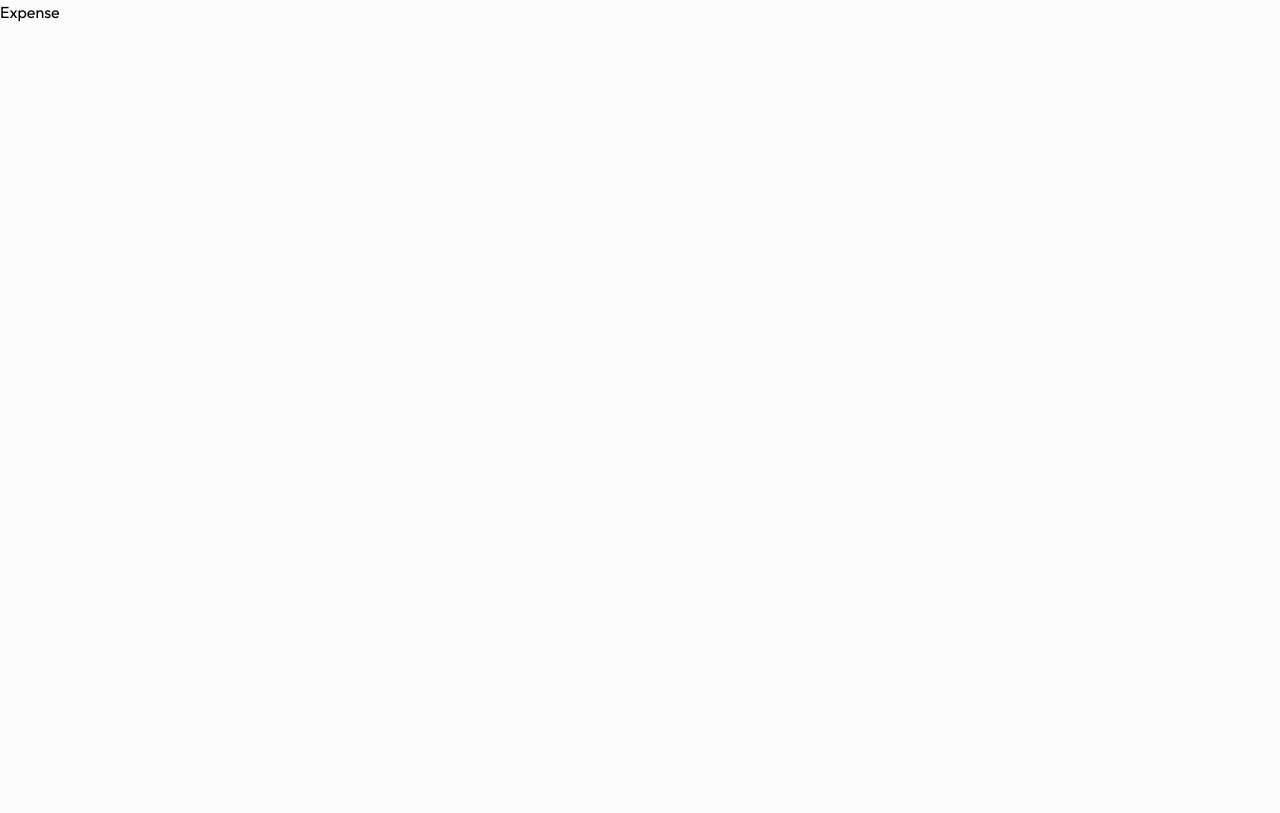
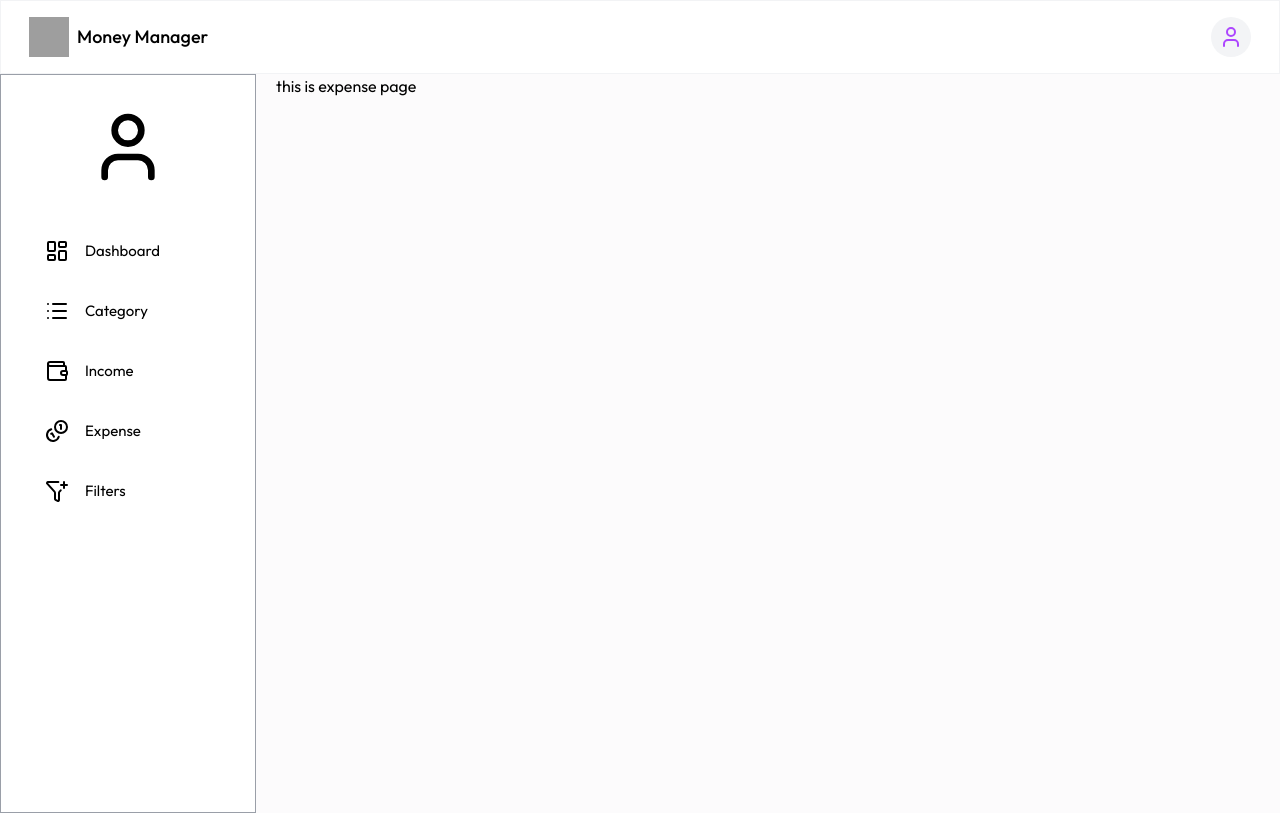
Before and after one commit to prakhargupta1234/ExpenseMonitor_Frontend, a React (Vite) app: page /expense in a window 1280 px wide. Built offline with nearby package versions, Linux system fonts and the light colour scheme; grey boxes are pictures that could not be loaded.

Commit message:
update the dashboard

```diff
--- a/src/assets/assets.js
+++ b/src/assets/assets.js
@@ -1,7 +1,41 @@
 import logo from './logo.png';
 import background from './bgcimage.png';
 
+import { Coins, FunnelPlus, LayoutDashboard, List, Wallet } from "lucide-react";
 export const assets={
     logo,
     background,
 }
+
+export const SIDE_BAR_DATA = [
+  {
+    id: "01",
+    label: "Dashboard",
+    icon: LayoutDashboard,
+    path: "/dashboard",
+  },
+  {
+    id: "02",
+    label: "Category",
+    icon: List,
+    path: "/category",
+  },
+  {
+    id: "03",
+    label: "Income",
+    icon: Wallet,
+    path: "/income",
+  },
+  {
+    id: "04",
+    label: "Expense",
+    icon: Coins,
+    path: "/expense",
+  },
+  {
+    id: "05",
+    label: "Filters",
+    icon: FunnelPlus,
+    path: "/filter",
+  },
+];
--- /dev/null
+++ b/src/components/dashboard.jsx
@@ -0,0 +1,18 @@
+import MenuBar from "./menuBar";
+import SideBar from "./sideBar";
+const Dashboard = ({children, activeMenu}) => {
+
+    return (
+        <div>
+            <MenuBar activeMenu={activeMenu}/>
+           <div className="flex">
+                <div className="max-[1080px]:hidden">
+                        <SideBar activeMenu={activeMenu}/>
+                </div>
+                <div className="grow mx-5">{children}</div>
+            </div>
+        </div>
+    )
+}
+
+export default Dashboard;
--- /dev/null
+++ b/src/components/menuBar.jsx
@@ -0,0 +1,106 @@
+import { useContext, useState ,useRef } from "react";
+import { AppContext } from "../context/AppContext";
+import { useNavigate } from "react-router-dom";
+import { Menu, X, User, LogOut } from "lucide-react";
+import logo from "../assets/logo.png";
+
+
+const MenuBar = () => {
+    const[openSideMenu, setOpenSideMenu] = useState(false);
+    const[showDropdown, setShowDropdown] = useState(false);
+    const dropDownRef= useRef(null);
+    const {user, clearUser}= useContext(AppContext);
+    const navigate = useNavigate();
+    console.log(user);
+
+    const handleLogout=()=>{
+        localStorage.clear();
+        clearUser();
+        setShowDropdown(false);
+        navigate("/login");
+
+    }
+
+
+    return(
+
+        <div className="flex items-center justify-between gap-5  bg-white
+        border border-b border-gray-200/50 backdrop-blur-[2px] py-4 px-4
+        sm:px-7 sticky top-0 z-30 ">
+        {/* Left side - Menu button and title*/}
+        <div className="flex items-center gap-5">
+            <button
+                onClick={() => setOpenSideMenu(!openSideMenu)}
+                className="block lg:hidden text-black hover:bg-gray-100 p-1 rounded transition-colors"
+            >
+                {openSideMenu ? (
+                <X className="text-2xl" />
+                ) : (
+                <Menu className="text-2xl" />
+                )}
+            </button>
+
+        <div className="flex items-center gap-2">
+            <img src={logo} alt="logo" className="h-10 w-10" />
+            <span className="text-lg font-medium text-black truncate">
+                Money Manager
+            </span>
+        </div>
+        </div>
+        {/* Right side - Avatar photo */}
+        <div className="relative" ref={dropDownRef}>
+        <button
+            onClick={() => setShowDropdown(!showDropdown)}
+            className="flex items-center justify-center w-10 h-10 bg-gray-100 hover:bg-gray-200 rounded-full transition-colors duration-200 focus:outline-none focus:ring-2 focus:ring-purple-800 focus:ring-offset-2">
+            <User className="text-purple-500" />
+        </button>
+
+        {/* DropDown Menu */}
+        {showDropdown && (
+            <div className="absolute right-0 mt-2 w-48 bg-white rounded-md shadow-lg border-gray-200  py-1 z-50">
+
+                {/* user info */}
+
+                <div className="px-4 py-3 border-b border-gray-100">
+                    <div className="flex items-center gap-3">
+                        <div className=" flex items-center justify-center
+                         w-8 h-8 bg-gray-100 rounded-full">
+                            <User className="w-4 h-4 text-purple-600" />
+                        </div>
+
+                        <div className="flex-1 min-w-0">
+                            <p className="text-sm font-medium text-gray-900 truncate">
+                                {user?.fullName}
+                            </p>
+                            <p className="text-xs text-gray-500 truncate">
+                                {user?.email}
+                            </p>
+                        </div>
+                    </div>
+                </div>
+
+                {/* drop down options */}
+                <div className="py-1">
+                <button
+                onClick={handleLogout}
+                className="flex items-center gap-3 w-full px-4 py-2 text-sm text-gray-700 hover:bg-gray-50 transition-colors duration-150">
+                    <LogOut className="w-4 h-4 text-gray-500"/>
+                    <span>Logout</span>
+                </button>
+
+                </div>
+            </div>
+        )}
+        </div>
+            {/* Mobile side menu */}
+            {openSideMenu && (
+            <div className="fixed left-0 right-0 bg-white border-b border-gray-200 lg:hidden z-20 top-[73px]">
+                <Sidebar />
+            </div>
+            )}
+        </div>
+
+    )
+}
+
+export default MenuBar;
--- /dev/null
+++ b/src/components/sideBar.jsx
@@ -0,0 +1,38 @@
+import { useContext } from "react";
+import { AppContext } from "../context/AppContext";
+import { User } from "lucide-react";
+import { SIDE_BAR_DATA } from "../assets/assets";
+import { useNavigate } from "react-router-dom";
+const SideBar = () => {
+    const {user}= useContext(AppContext);
+    const navigate = useNavigate();
+    return (
+        <div className="w-64 h-[calc(100vh-61px)] bg-white border  border-gray-700/50 p-5 sticky top-[61px] z-20">
+            <div className="flex flex-col items-center justify-center gap-3 mt-3 mb-7 ">
+                {user?.profileImageUrl ? (
+                    <img src={user?.profileImageUrl||""} alt="profile image"
+                    className=" w-20 h-20 bg-slate-400 rounded-full " />
+                ):(
+                    <User className="w-20 h-20 text-xl  "/>
+                )}
+
+                <h5 className="text-gray-980  font-medium leading-6">{user?.fullName ||""}</h5>
+
+            </div>
+
+            {SIDE_BAR_DATA.map((item, index) => (
+                <button
+                    onClick={()=>navigate(item.path)}
+                    key={`menu_${index}`}
+                    className="cursor-pointer w-full flex items-center gap-4 text-[15px] py-3 px-6 rounded-lg mb-3"
+                >
+                    <item.icon className="text-xl" />
+                    {item.label}
+                </button>
+
+            ))}
+        </div>
+    )
+}
+
+export default SideBar;
--- a/src/context/AppContext.jsx
+++ b/src/context/AppContext.jsx
@@ -5,9 +5,13 @@ export const AppContext = createContext();
 export const AppContextProvider = ({ children }) => {
     const [user, setUser] = useState(null);
 
+    const clearUser = () => {
+        setUser(null);
+    }
     const contextValue = {
         user,
         setUser,
+        clearUser,
     };
 
     return <AppContext.Provider value={contextValue}>{children}</AppContext.Provider>;
--- a/src/pages/category.jsx
+++ b/src/pages/category.jsx
@@ -1,7 +1,12 @@
+import Dashboard from "../components/dashboard";
+
 const Category =()=>{
     return (
-        <div>Category</div>
+        <div>
+            <Dashboard>
+                this is category page
+            </Dashboard>
+        </div>
     )
-}
-
+};
 export default Category;
--- a/src/pages/expense.jsx
+++ b/src/pages/expense.jsx
@@ -1,7 +1,12 @@
+import Dashboard from "../components/dashboard";
+
 const Expense =()=>{
-    return (
-        <div>Expense</div>
+   return (
+        <div>
+            <Dashboard>
+                this is expense page
+            </Dashboard>
+        </div>
     )
-}
-
+};
 export default Expense;
--- a/src/pages/filter.jsx
+++ b/src/pages/filter.jsx
@@ -1,7 +1,12 @@
+import Dashboard from "../components/dashboard";
+
 const Filter =()=>{
-    return (
-        <div>Filter</div>
+   return (
+        <div>
+            <Dashboard activeMenu="Filters">
+                this is filter page
+            </Dashboard>
+        </div>
     )
-}
-
+};
 export default Filter;
--- a/src/pages/home.jsx
+++ b/src/pages/home.jsx
@@ -1,6 +1,12 @@
+import Dashboard from "../components/dashboard";
+
 const Home =()=>{
     return (
-        <div>Home</div>
+        <div>
+                <Dashboard activeMenu="Dashboard">
+                    this is home page
+                </Dashboard>
+        </div>
     )
 };
 
--- a/src/pages/income.jsx
+++ b/src/pages/income.jsx
@@ -1,6 +1,12 @@
+import Dashboard from "../components/dashboard";
+
 const Income =()=>{
     return (
-        <div>Income</div>
+        <div>
+            <Dashboard activeMenu="Income">
+                this is income page
+            </Dashboard>
+        </div>
     )
 };
 
```
